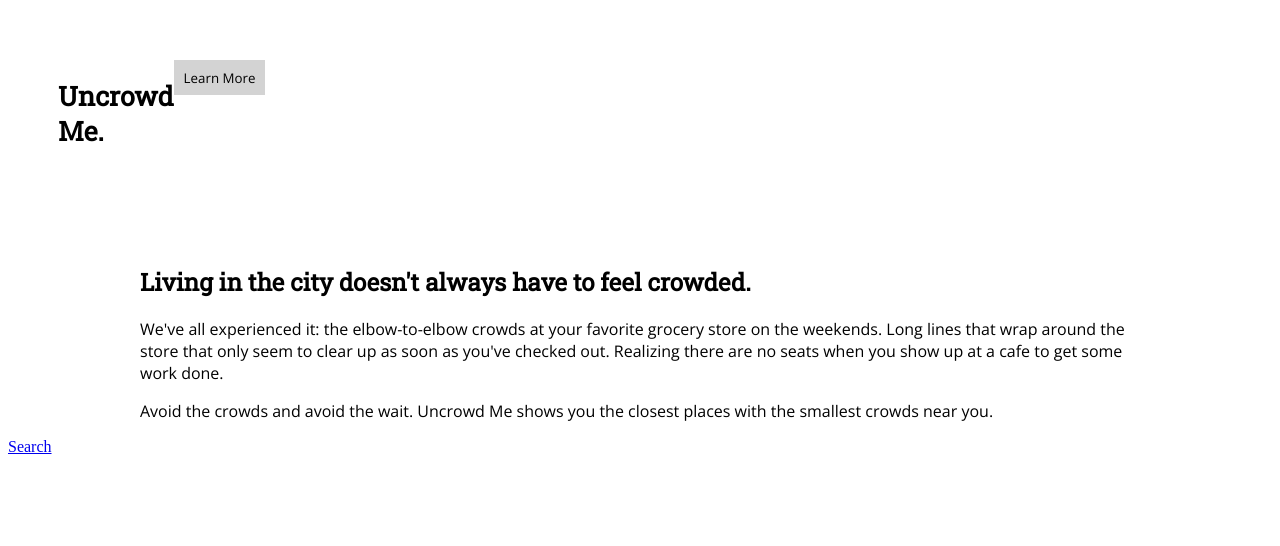
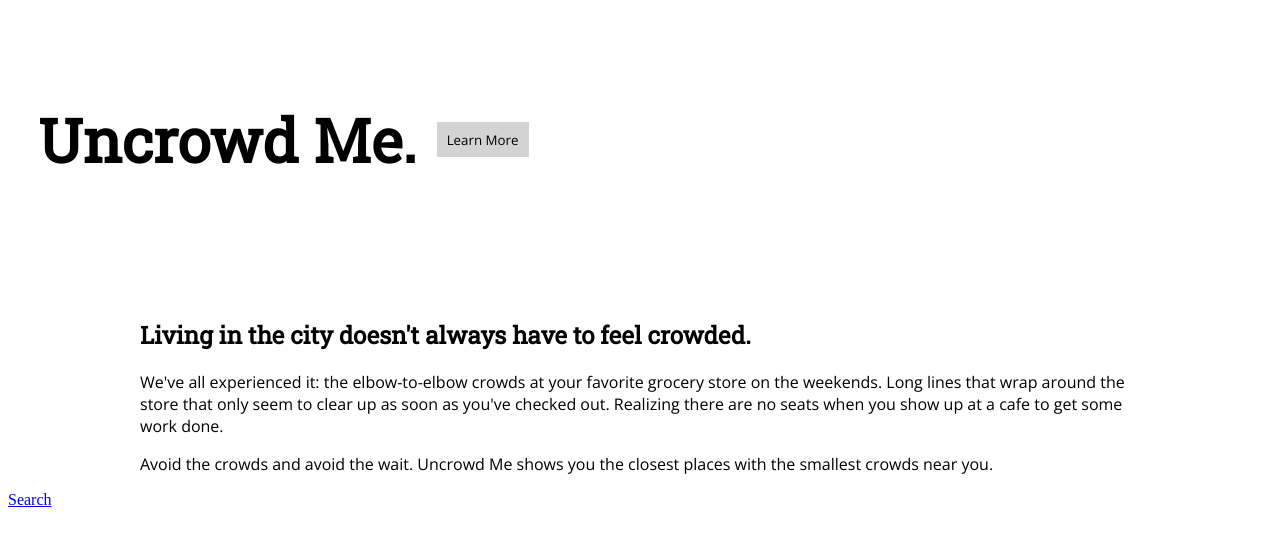
Before and after one commit to alexislouie/uncrowd-me-client, a React (Create React App) app: page / in a window 1280 px wide. Shown: the part 140-686 px from the top of the page. Built offline with nearby package versions, Linux system fonts and the light colour scheme; no server answers.

Commit message:
add styling for main header

```diff
--- a/src/components/Home.css
+++ b/src/components/Home.css
@@ -7,17 +7,17 @@
 
 .homePage {
     display: flex;
+    align-items: center;
     margin-top: 200px;
-    margin-left: 50px;
+    margin-left: 30px;
     font-family: Roboto Slab, serif;
-    font-size: 40pt;
 }
 
 .learnMoreButton {
-    display: inline-block;
     background-color: lightgray;
     font-family: Open Sans, serif;
     border: none;
+    margin-left: 20px;
     padding: 5px 10px;
     height: 35px;
 }
@@ -37,6 +37,9 @@
     width: 1000px;
 }
 
+h1 {
+    font-size: 45pt;
+}
 h2 {
     font-family: Roboto Slab, serif;
 }
--- a/src/components/Home.js
+++ b/src/components/Home.js
@@ -7,8 +7,7 @@ export default function Home(props) {
         <div className="home">
             <main>
                 <div className="homePage">
-                    <h1>Uncrowd <br />
-                        Me.</h1>
+                    <h1>Uncrowd Me.</h1>
                     <button className="learnMoreButton">Learn More</button>
                 </div>
                 <div className="about hidden">
```
